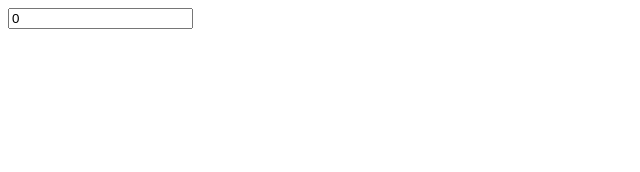
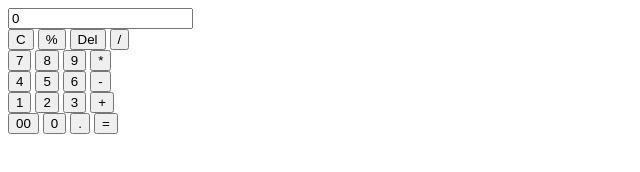
Before and after one commit to Maheshwarigadakh/18Assignment-calculator, a plain HTML site: page index.html in a window 1280 px wide. Shown: the whole page, without its empty margins (0-640 px from the left). Drawn offline with Linux system fonts and the light colour scheme.

Commit message:
add buttons

```diff
--- a/index.html
+++ b/index.html
@@ -7,6 +7,36 @@
     <div class="calculator">
 
         <input type="number" value="0" >
+        <div>
+            <button>C</button>
+            <button>%</button>
+            <button>Del</button>
+            <button>/</button>
+        </div>
+        <div>
+            <button>7</button>
+            <button>8</button>
+            <button>9</button>
+            <button>*</button>
+        </div>
+        <div>
+            <button>4</button>
+            <button>5</button>
+            <button>6</button>
+            <button>-</button>
+        </div>
+        <div>
+            <button>1</button>
+            <button>2</button>
+            <button>3</button>
+            <button>+</button>
+        </div>
+        <div>
+            <button>00</button>
+            <button>0</button>
+            <button>.</button>
+            <button class="btn">=</button>
+        </div>
     </div>
 </body>
 </html>
```
